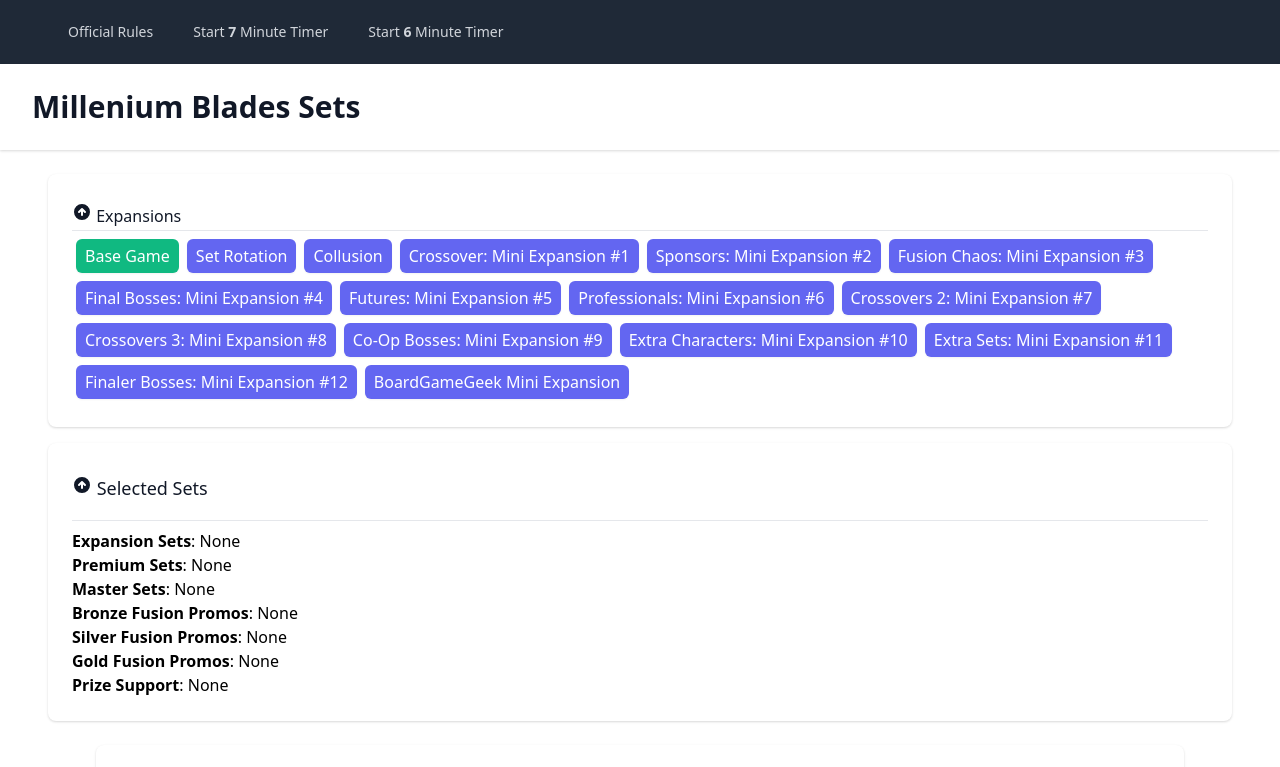
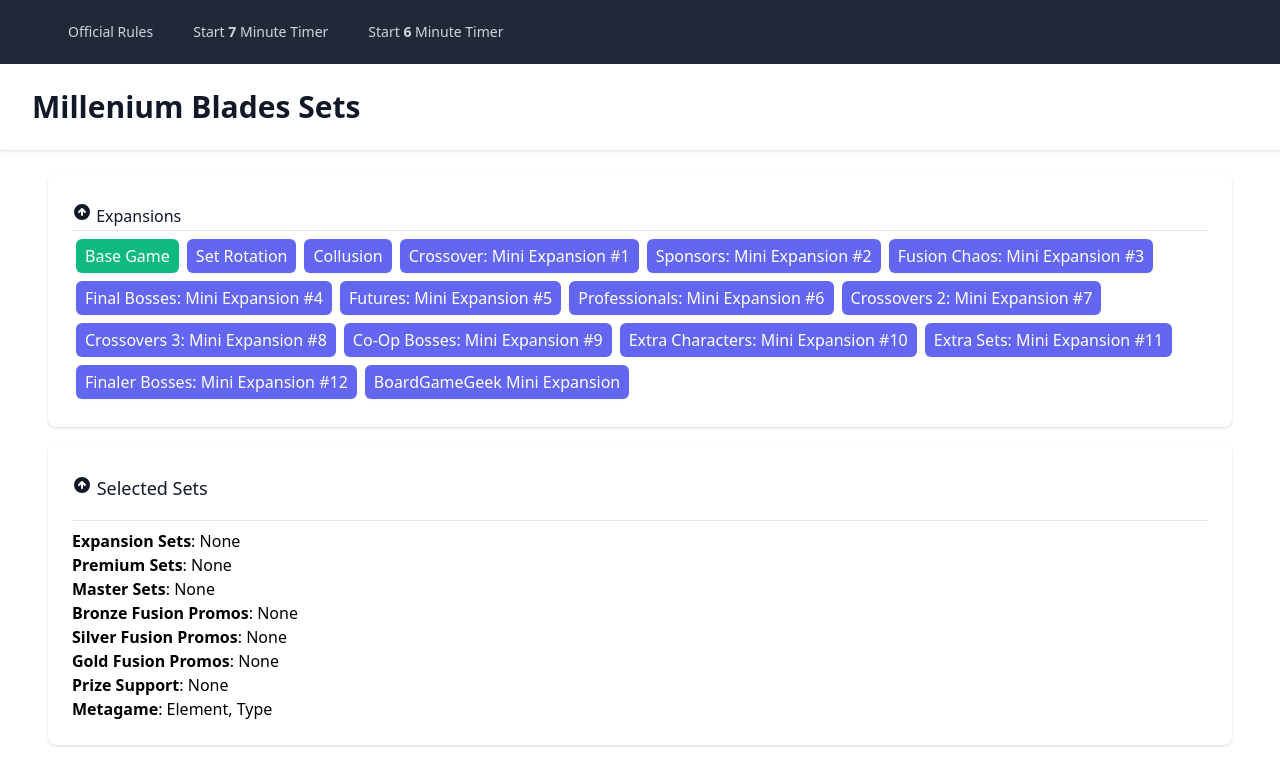
Before and after one commit to arranf/millennium-blades, a Svelte app: page / in a window 1280 px wide. Shown: the top 767 px of the page. Built offline with nearby package versions, Linux system fonts and the light colour scheme.

Commit message:
fix: metagames not displaying in the set viewer

```diff
--- a/src/SetView.svelte
+++ b/src/SetView.svelte
@@ -69,6 +69,11 @@
                   ? selectedSets.bronzePromoPrize.concat(selectedSets.silverPromoPrize).join(", ")
                   : "None"}
               </p>
+              <p>
+                <strong>Metagame</strong>: {selectedSets.metagameSets.length > 0
+                  ? selectedSets.metagameSets.sort().join(", ")
+                  : "None"}
+              </p>
             </div>
           {/if}
         </div>
```
